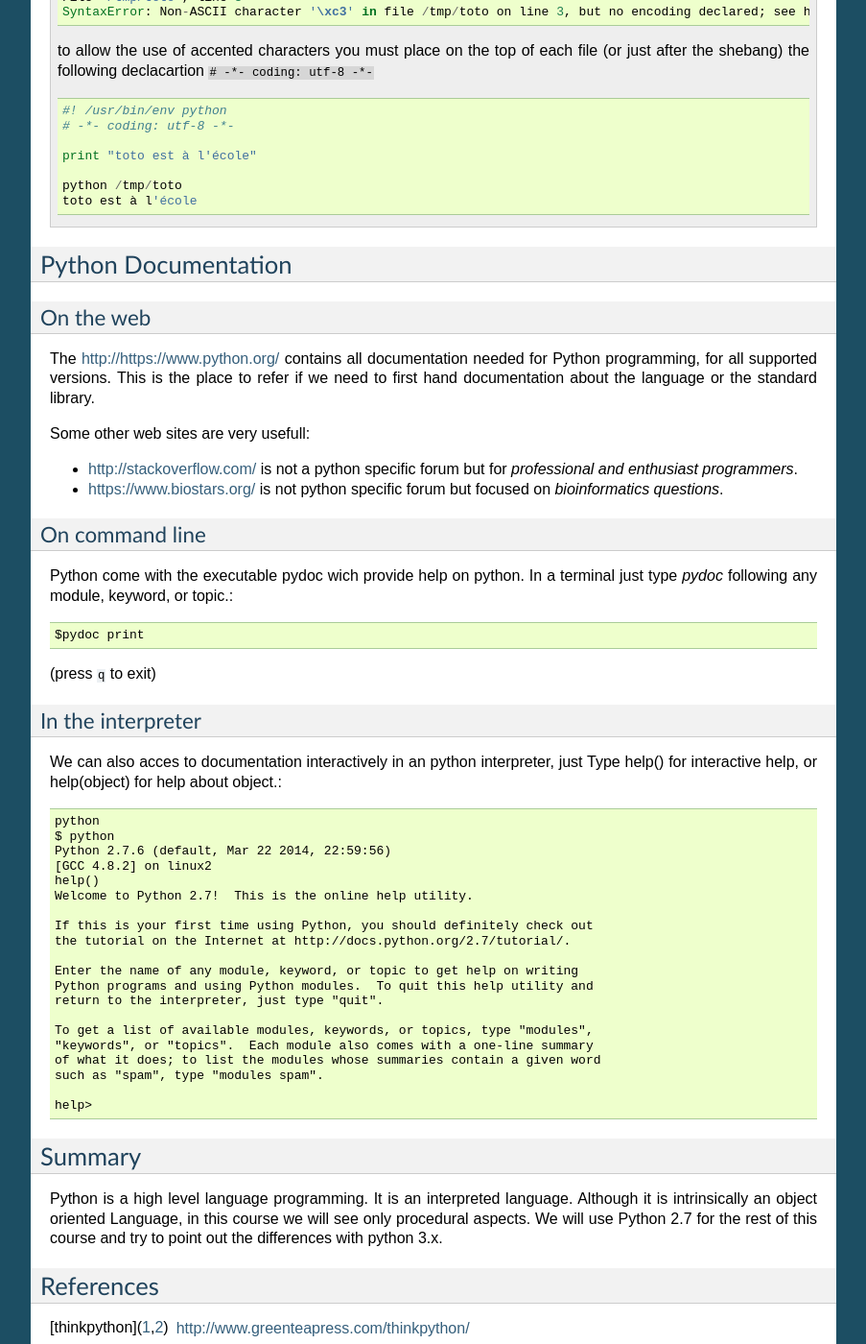
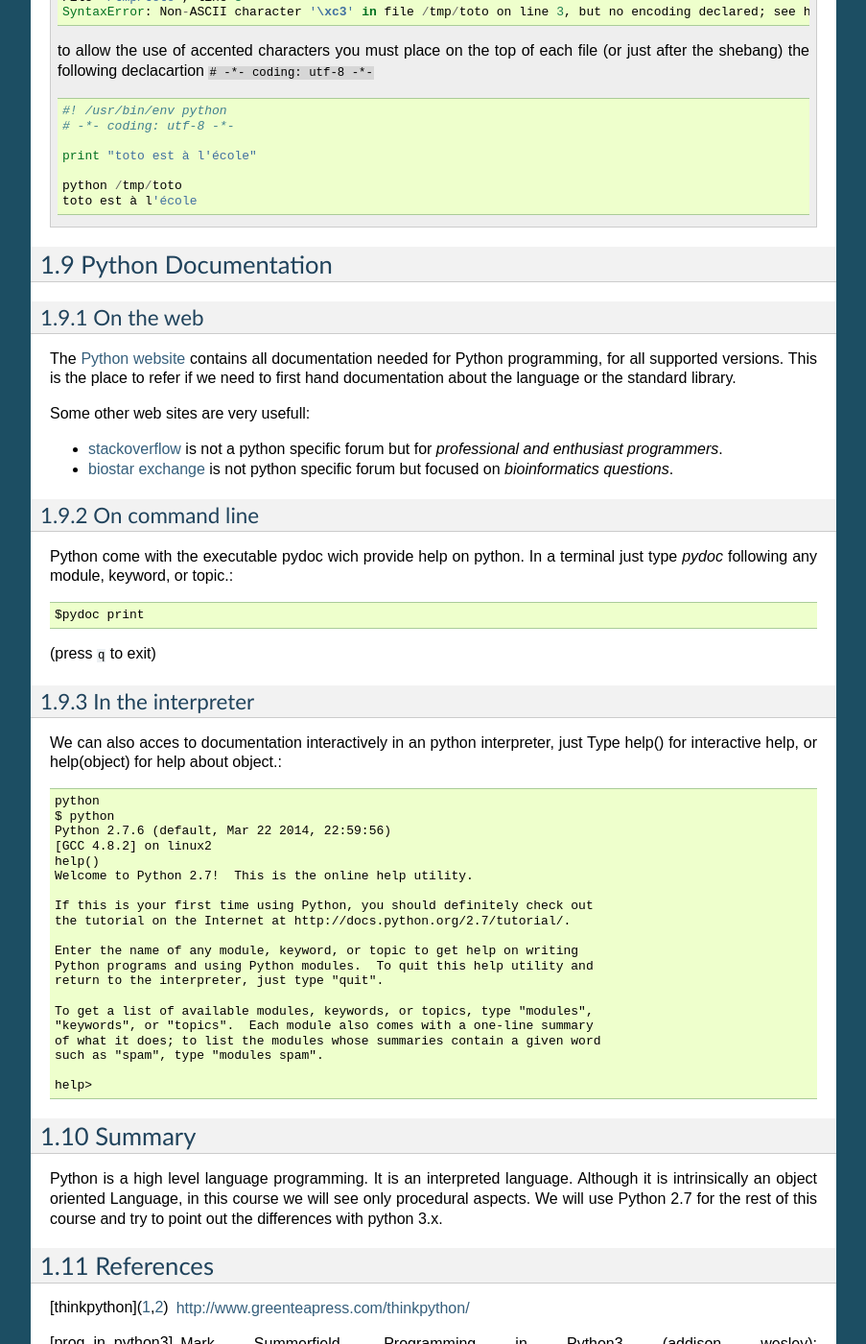
Before and after one commit to C3BI-pasteur-fr/python-course-1, a Sphinx documentation site: the page built from source/Introduction.rst, in a window 1280 px wide and 1400 px high, scrolled down 8860 px. Shown: the whole window at 96% size, without its empty margins (198-1101 px from the left). Built offline with Sphinx 7.4.7, drawn with Linux system fonts in a browser that asks for light colours; some of the changed text lies outside the part shown.

Commit message:
fix some external link
the syntax to some external links
python.org, stackoverflow, or  biostar was wrong
so the link was break

```diff
--- a/source/Introduction.rst
+++ b/source/Introduction.rst
@@ -1,3 +1,5 @@
+.. sectnum::
+
 .. _Introduction:
 
 ************
@@ -486,13 +488,13 @@ Python Documentation
 On the web
 ----------
 
-The `http://https://www.python.org/ <Python website>`_ contains all documentation needed for Python programming, for all supported versions.
+The `Python website <https://www.python.org/>`_ contains all documentation needed for Python programming, for all supported versions.
 This is the place to refer if we need to first hand documentation about the language or the standard library.
 
 Some other web sites are very usefull:
 
-* `http://stackoverflow.com/ <stackoverflow>`_ is not a python specific forum but for *professional and enthusiast programmers*.
-* `https://www.biostars.org/ <biostar exchange>`_ is not python specific forum but focused on *bioinformatics questions*.
+* `stackoverflow <http://stackoverflow.com/>`_ is not a python specific forum but for *professional and enthusiast programmers*.
+* `biostar exchange <https://www.biostars.org/>`_ is not python specific forum but focused on *bioinformatics questions*.
 
 On command line
 ---------------
```
